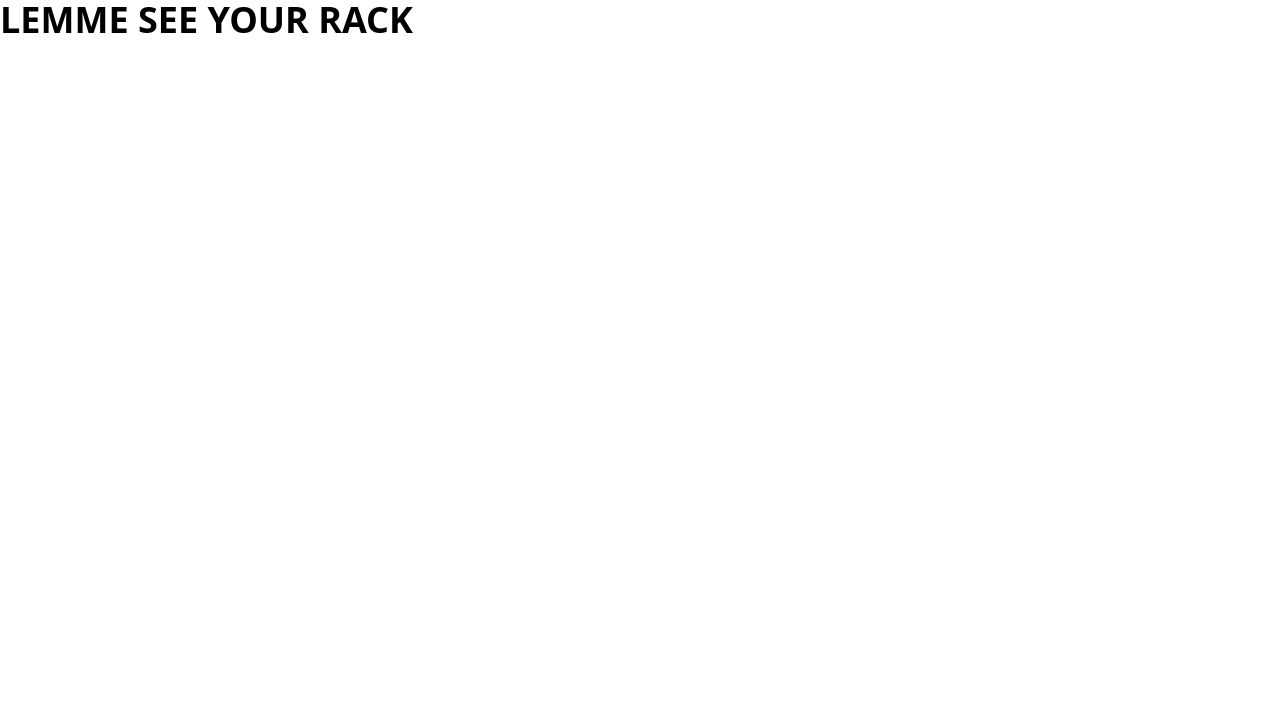
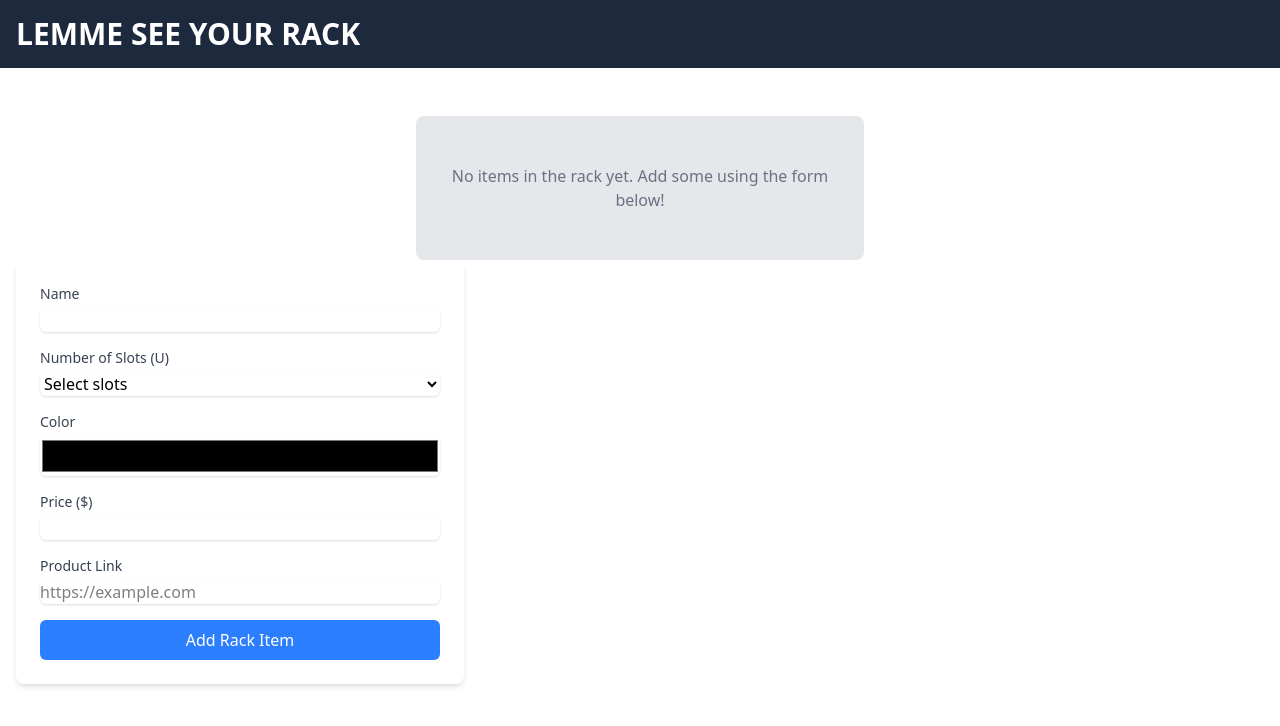
Before and after one commit to corbin-mcguire/lemme-see-your-rack, a React (Vite) app: page / in a window 1280 px wide. Shown: the top 726 px of the page. Built offline with nearby package versions, Linux system fonts and the light colour scheme.

Commit message:
working store, form, and visualizer

```diff
--- a/package.json
+++ b/package.json
@@ -13,7 +13,8 @@
     "@tailwindcss/vite": "^4.0.5",
     "react": "^19.0.0",
     "react-dom": "^19.0.0",
-    "tailwindcss": "^4.0.5"
+    "tailwindcss": "^4.0.5",
+    "zustand": "^5.0.3"
   },
   "devDependencies": {
     "@eslint/js": "^9.19.0",
--- a/src/App.jsx
+++ b/src/App.jsx
@@ -1,7 +1,15 @@
+import RackView from "./components/RackView.jsx";
+import RackForm from "./components/RackForm.jsx";
+import Header from "./components/Header.jsx";
+
 function App() {
   return (
     <div>
-      <h1 className="text-4xl font-bold">LEMME SEE YOUR RACK</h1>
+      <Header />
+      <div className="p-4">
+        <RackView />
+        <RackForm />
+      </div>
     </div>
   );
 }
--- /dev/null
+++ b/src/components/Header.jsx
@@ -0,0 +1,7 @@
+export default function Header() {
+  return (
+    <header className="bg-slate-800 p-4">
+      <h1 className="text-3xl font-bold text-white">LEMME SEE YOUR RACK</h1>
+    </header>
+  );
+}
--- /dev/null
+++ b/src/components/RackForm.jsx
@@ -0,0 +1,150 @@
+import { useState } from "react";
+import useRackStore from "../store/rackStore";
+
+export default function RackForm() {
+  const addItem = useRackStore((state) => state.addItem);
+  const [formData, setFormData] = useState({
+    name: "",
+    slots: "",
+    color: "#000000",
+    price: "",
+    link: "",
+  });
+
+  const handleChange = (e) => {
+    const { name, value } = e.target;
+    setFormData((prev) => ({
+      ...prev,
+      [name]: value,
+    }));
+  };
+
+  const handleSubmit = (e) => {
+    e.preventDefault();
+    addItem({
+      ...formData,
+      slots: parseInt(formData.slots),
+      price: parseFloat(formData.price),
+      id: crypto.randomUUID(),
+    });
+
+    // Reset form
+    setFormData({
+      name: "",
+      slots: "",
+      color: "#000000",
+      price: "",
+      link: "",
+    });
+  };
+
+  return (
+    <form
+      onSubmit={handleSubmit}
+      className="max-w-md space-y-4 bg-white p-6 rounded-lg shadow-md"
+    >
+      <div>
+        <label
+          htmlFor="name"
+          className="block text-sm font-medium text-gray-700"
+        >
+          Name
+        </label>
+        <input
+          type="text"
+          id="name"
+          name="name"
+          value={formData.name}
+          onChange={handleChange}
+          className="mt-1 block w-full rounded-md border-gray-300 shadow-sm focus:border-blue-500 focus:ring-blue-500"
+          required
+        />
+      </div>
+
+      <div>
+        <label
+          htmlFor="slots"
+          className="block text-sm font-medium text-gray-700"
+        >
+          Number of Slots (U)
+        </label>
+        <select
+          id="slots"
+          name="slots"
+          value={formData.slots}
+          onChange={handleChange}
+          className="mt-1 block w-full rounded-md border-gray-300 shadow-sm focus:border-blue-500 focus:ring-blue-500"
+          required
+        >
+          <option value="">Select slots</option>
+          {[...Array(44)].map((_, i) => (
+            <option key={i + 1} value={i + 1}>
+              {i + 1}U
+            </option>
+          ))}
+        </select>
+      </div>
+
+      <div>
+        <label
+          htmlFor="color"
+          className="block text-sm font-medium text-gray-700"
+        >
+          Color
+        </label>
+        <input
+          type="color"
+          id="color"
+          name="color"
+          value={formData.color}
+          onChange={handleChange}
+          className="mt-1 block w-full h-10 rounded-md border-gray-300 shadow-sm focus:border-blue-500 focus:ring-blue-500"
+        />
+      </div>
+
+      <div>
+        <label
+          htmlFor="price"
+          className="block text-sm font-medium text-gray-700"
+        >
+          Price ($)
+        </label>
+        <input
+          type="number"
+          id="price"
+          name="price"
+          value={formData.price}
+          onChange={handleChange}
+          min="0"
+          step="0.01"
+          className="mt-1 block w-full rounded-md border-gray-300 shadow-sm focus:border-blue-500 focus:ring-blue-500"
+        />
+      </div>
+
+      <div>
+        <label
+          htmlFor="link"
+          className="block text-sm font-medium text-gray-700"
+        >
+          Product Link
+        </label>
+        <input
+          type="url"
+          id="link"
+          name="link"
+          value={formData.link}
+          onChange={handleChange}
+          className="mt-1 block w-full rounded-md border-gray-300 shadow-sm focus:border-blue-500 focus:ring-blue-500"
+          placeholder="https://example.com"
+        />
+      </div>
+
+      <button
+        type="submit"
+        className="w-full bg-blue-500 text-white py-2 px-4 rounded-md hover:bg-blue-600 focus:outline-none focus:ring-2 focus:ring-blue-500 focus:ring-offset-2"
+      >
+        Add Rack Item
+      </button>
+    </form>
+  );
+}
--- /dev/null
+++ b/src/components/RackView.jsx
@@ -0,0 +1,46 @@
+import useRackStore from "../store/rackStore";
+
+export default function RackView() {
+  const rack = useRackStore((state) => state.rack);
+
+  return (
+    <div className="max-w-md mx-auto mt-8">
+      <div className="bg-gray-200 p-4 rounded-lg">
+        <div className="space-y-2">
+          {rack.map((item) => (
+            <div
+              key={item.id}
+              style={{
+                backgroundColor: item.color,
+                height: `${item.slots * 1.75}rem`, // Each U is 1.75rem tall
+              }}
+              className="relative w-full rounded-md shadow-md overflow-hidden"
+            >
+              <div className="absolute inset-0 bg-black bg-opacity-20 p-3">
+                <a
+                  href={item.link}
+                  target="_blank"
+                  rel="noopener noreferrer"
+                  className="text-white font-medium hover:underline"
+                >
+                  {item.name}
+                </a>
+                <div className="text-white text-sm">
+                  <span>{item.slots}U</span>
+                  <span className="mx-2">•</span>
+                  <span>${item.price.toFixed(2)}</span>
+                </div>
+              </div>
+            </div>
+          ))}
+        </div>
+
+        {rack.length === 0 && (
+          <div className="text-center py-8 text-gray-500">
+            No items in the rack yet. Add some using the form below!
+          </div>
+        )}
+      </div>
+    </div>
+  );
+}
--- /dev/null
+++ b/src/store/rackStore.js
@@ -0,0 +1,15 @@
+import { create } from "zustand";
+
+const useRackStore = create((set) => ({
+  rack: [],
+  addItem: (item) => set((state) => ({ rack: [...state.rack, item] })),
+  removeItem: (item) =>
+    set((state) => ({ rack: state.rack.filter((i) => i !== item) })),
+  clearRack: () => set({ rack: [] }),
+  editItem: (item, newItem) =>
+    set((state) => ({
+      rack: state.rack.map((i) => (i === item ? newItem : i)),
+    })),
+}));
+
+export default useRackStore;
```
Also changed, not shown: 1 other file (tests, documents, lock files or other folders).
